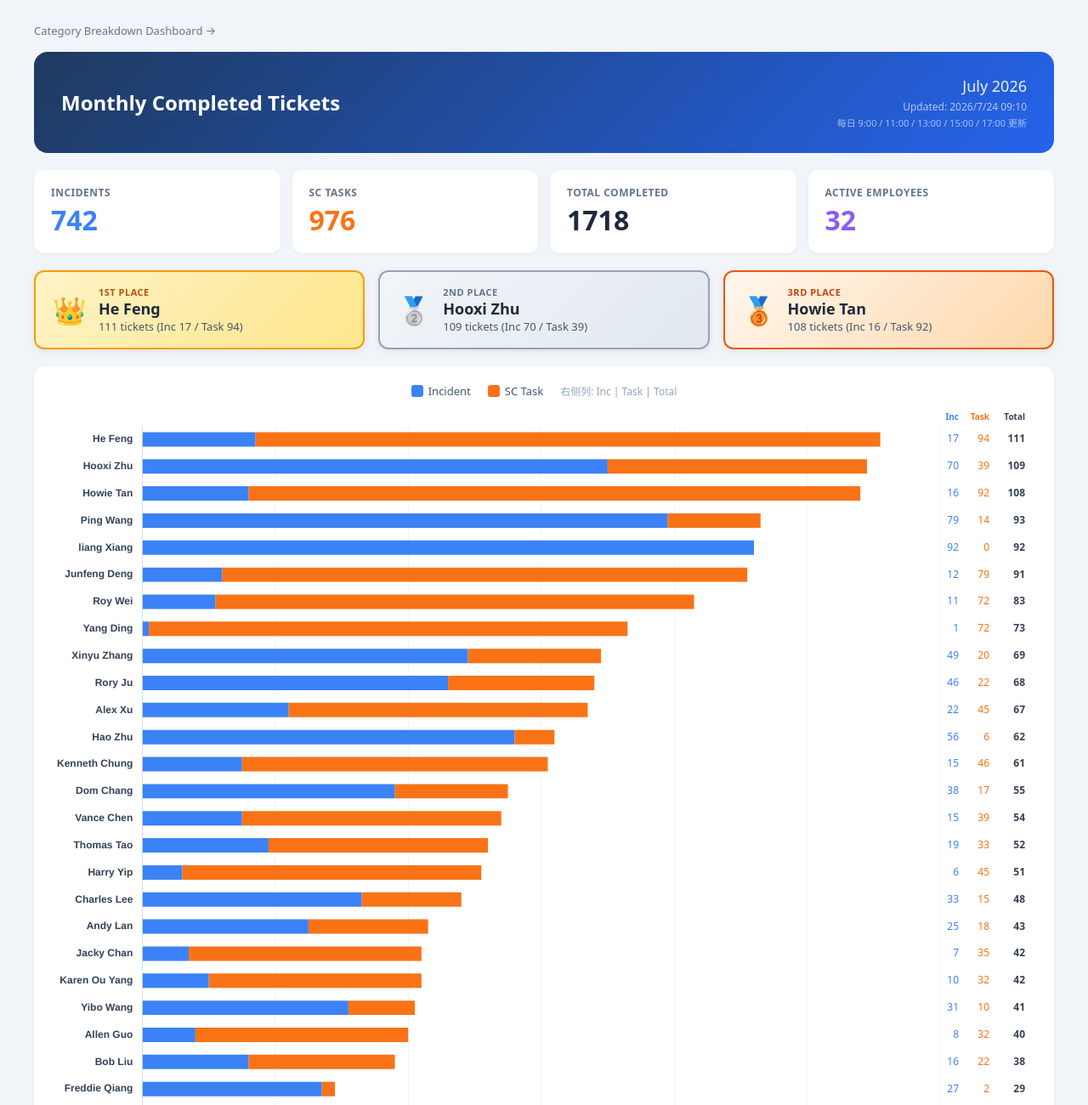
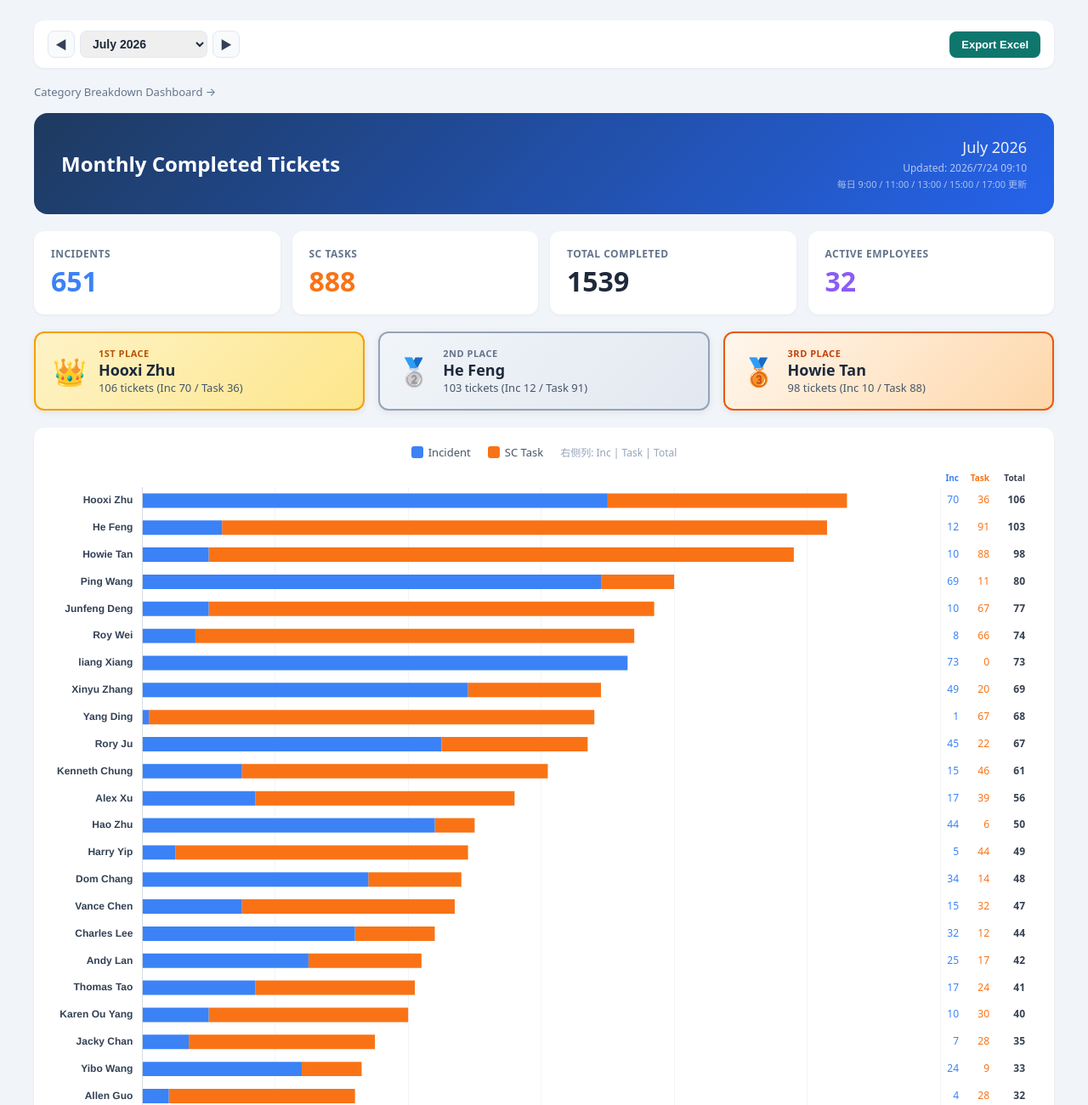
Before and after one commit to TcxddyLuLu/sn-dashboard, a plain HTML site: page index.html in a window 1280 px wide. Shown: the top 1300 px of the page at 85% size. Drawn offline with Linux system fonts and the light colour scheme.

Commit message:
Restore month picker and history navigation on dashboard.
Co-authored-by: Cursor <cursoragent@cursor.com>

```diff
--- a/dashboard-features.js
+++ b/dashboard-features.js
@@ -253,6 +253,10 @@ async function loadHistoryAndBoot() {
       DATA = p.monthly || DATA;
       WEEKLY_DATA = p.weekly || WEEKLY_DATA;
       CATEGORY_DATA = p.category || CATEGORY_DATA;
+      if (p.label) {
+        const monthTitle = document.getElementById('monthTitle');
+        if (monthTitle) monthTitle.textContent = p.label;
+      }
     }
   } else if (CURRENT_MONTH_KEY) {
     activeMonthKey = CURRENT_MONTH_KEY;
--- a/index.html
+++ b/index.html
@@ -269,6 +269,33 @@
   }
   .btn:hover { background: #1d4ed8; }
 
+  .toolbar {
+    display: flex;
+    flex-wrap: wrap;
+    align-items: center;
+    gap: 12px;
+    margin-bottom: 16px;
+    background: #fff;
+    border-radius: 12px;
+    padding: 12px 16px;
+    box-shadow: 0 1px 3px rgba(0,0,0,.06);
+  }
+  .month-nav { display: flex; align-items: center; gap: 6px; }
+  .month-nav button {
+    border: 1px solid #e2e8f0; background: #f8fafc; border-radius: 8px;
+    width: 32px; height: 32px; cursor: pointer; font-size: 14px; color: #334155;
+  }
+  .month-nav button:hover { background: #e2e8f0; }
+  #monthSelect {
+    border: 1px solid #e2e8f0; border-radius: 8px; padding: 6px 10px;
+    font-size: 14px; font-weight: 600; color: #1e293b; min-width: 150px;
+  }
+  .btn-export {
+    margin-left: auto; border: none; background: #0f766e; color: #fff;
+    border-radius: 8px; padding: 8px 14px; font-size: 13px; font-weight: 600; cursor: pointer;
+  }
+  .btn-export:hover { background: #0d9488; }
+
   @media print {
     body { padding: 0; background: #fff; }
     .data-section { display: none; }
@@ -279,6 +306,16 @@
 <div class="dashboard">
   <div id="staleBanner"></div>
   <div id="pageStatus"></div>
+
+  <div class="toolbar">
+    <div class="month-nav">
+      <button type="button" id="monthPrev" title="Previous month">&#9664;</button>
+      <select id="monthSelect"></select>
+      <button type="button" id="monthNext" title="Next month">&#9654;</button>
+    </div>
+    <button type="button" class="btn-export" id="exportBtn">Export Excel</button>
+  </div>
+
   <a href="category/" style="display:inline-block;margin-bottom:16px;font-size:13px;color:#64748b;text-decoration:none;">Category Breakdown Dashboard &rarr;</a>
 
   <div class="header">
@@ -347,6 +384,10 @@
 </div>
 
 <script>
+let DASHBOARD_HISTORY = {};
+let CURRENT_MONTH_KEY = "2026-07";
+let CATEGORY_DATA = {"axes":[],"employees":[],"colors":{}};
+
 /* ================================================================
    DATA — replace this array with real query output, or paste below
    ================================================================ */
@@ -547,13 +588,9 @@ function renderBarChart(labels, incArr, taskArr, rowCount) {
 }
 
 /* ---------- date header ---------- */
-const now = new Date();
-const MONTHS = ['January','February','March','April','May','June',
-                'July','August','September','October','November','December'];
-document.getElementById('monthTitle').textContent = MONTHS[now.getMonth()] + ' ' + now.getFullYear();
 const updatedEl = document.getElementById('updatedTime');
 if (!updatedEl.textContent.startsWith('Updated:')) {
-  updatedEl.textContent = 'Updated: ' + now.toLocaleString('zh-CN');
+  updatedEl.textContent = 'Updated: ' + new Date().toLocaleString('zh-CN');
 }
 
 /* ---------- toggle ---------- */
@@ -738,6 +775,9 @@ function checkStaleData() {
 function bootDashboard() {
   checkStaleData();
   try {
+    const payload = DASHBOARD_HISTORY && activeMonthKey && DASHBOARD_HISTORY[activeMonthKey];
+    const mt = document.getElementById('monthTitle');
+    if (mt && payload && payload.label) mt.textContent = payload.label;
     render(DATA);
     renderWeeklyTable(WEEKLY_DATA);
     showStatus('');
@@ -747,12 +787,6 @@ function bootDashboard() {
   }
 }
 
-if (document.readyState === 'loading') {
-  document.addEventListener('DOMContentLoaded', bootDashboard);
-} else {
-  bootDashboard();
-}
-
 function retryChart() {
   if (!window.__lastChartData || typeof Chart === 'undefined') return;
   const d = window.__lastChartData;
@@ -760,6 +794,8 @@ function retryChart() {
   showStatus('');
 }
 </script>
+<script src="xlsx.full.min.js"></script>
 <script src="chart.min.js" defer onload="retryChart()" onerror="showStatus('Chart library could not load, but summary and weekly data are still shown.')"></script>
+<script src="dashboard-features.js" defer></script>
 </body>
 </html>
```
